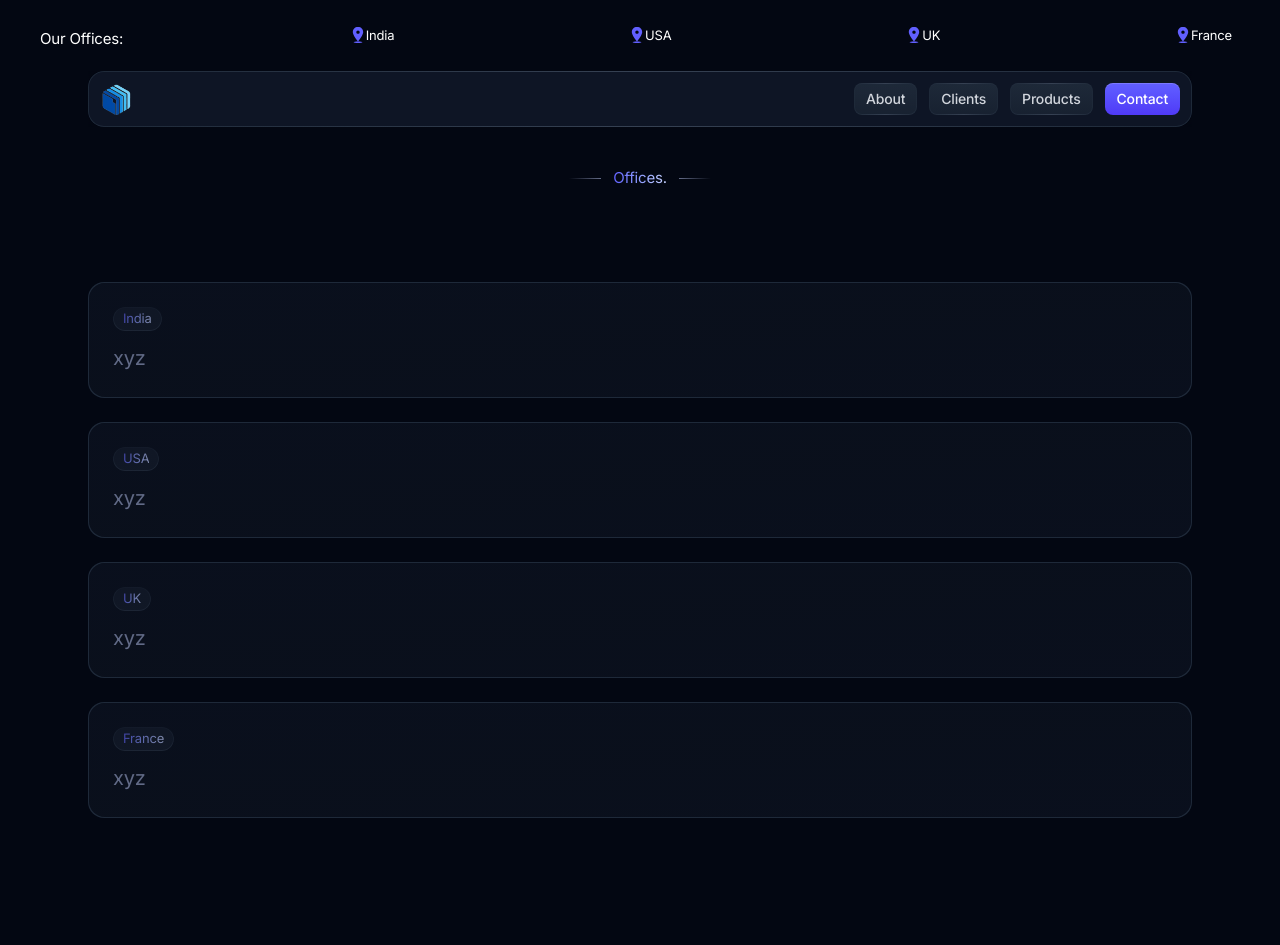
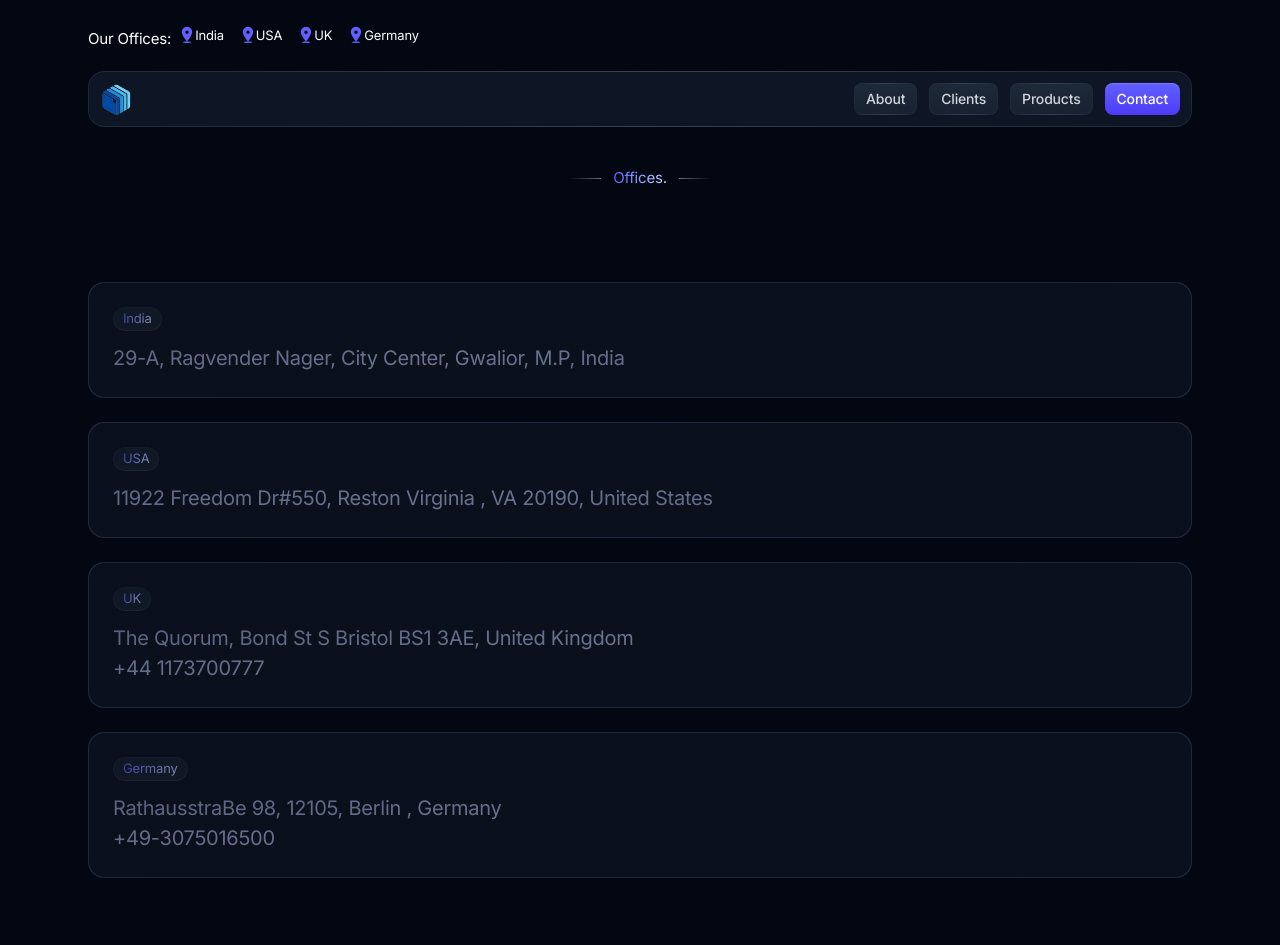
Before and after one commit to satishvermacoen/st-temp, a Next.js app: page /offices in a window 1280 px wide. Shown: the top 945 px of the page. Built offline with nearby package versions, Linux system fonts and the light colour scheme.

Commit message:
address-update

```diff
--- a/app/(default)/page.tsx
+++ b/app/(default)/page.tsx
@@ -9,7 +9,6 @@ import Workflows from "@/components/products";
 import Features from "@/components/features";
 import Clients from "@/components/clients";
 import Cta from "@/components/cta";
-import Whyerp from "@/components/Whyerp";
 
 export default function Home() {
   return (
--- a/app/offices/page.tsx
+++ b/app/offices/page.tsx
@@ -50,7 +50,7 @@ const Page = () => {
                     </span>
                   </div>
                   <p className="text-indigo-200/65 text-xl">
-                    xyz
+                    29-A, Ragvender Nager, City Center, Gwalior, M.P, India
                   </p>
                 </div>
               </div>
@@ -89,7 +89,7 @@ const Page = () => {
                     </span>
                   </div>
                   <p className="text-indigo-200/65 text-xl">
-                   xyz
+                  11922 Freedom Dr#550, Reston Virginia , VA 20190, United States
                   </p>
                 </div>
               </div>
@@ -128,7 +128,10 @@ const Page = () => {
                     </span>
                   </div>
                   <p className="text-indigo-200/65 text-xl">
-                    xyz
+                  The Quorum, Bond St S Bristol BS1 3AE, United Kingdom
+                  </p>
+                  <p className="text-indigo-200/65 text-xl">
+                  +44 1173700777
                   </p>
                 </div>
               </div>
@@ -162,12 +165,15 @@ const Page = () => {
                   <div className="mb-3">
                     <span className="btn-sm relative rounded-full bg-gray-800/40 px-2.5 py-0.5 text-xs font-normal before:pointer-events-none before:absolute before:inset-0 before:rounded-[inherit] before:border before:border-transparent before:[background:linear-gradient(to_bottom,--theme(--color-gray-700/.15),--theme(--color-gray-700/.5))_border-box] before:[mask-composite:exclude_!important] before:[mask:linear-gradient(white_0_0)_padding-box,_linear-gradient(white_0_0)] hover:bg-gray-800/60">
                       <span className="bg-linear-to-r from-indigo-500 to-indigo-200 bg-clip-text text-transparent">
-                        France
+                      Germany
                       </span>
                     </span>
                   </div>
                   <p className="text-indigo-200/65 text-xl">
-                    xyz
+                  RathausstraBe 98, 12105, Berlin , Germany
+                  </p>
+                  <p className="text-indigo-200/65 text-xl">
+                  +49-3075016500
                   </p>
                 </div>
               </div>
--- a/components/hero-home.tsx
+++ b/components/hero-home.tsx
@@ -4,7 +4,7 @@ import Image from 'next/image';
 export default function HeroHome() {
   return (
     <section>
-      <div className="mx-auto max-w-6xl px-4 sm:px-6">
+      <div className="max-w-6xl mx-auto px-4 sm:px-6">
         {/* Hero content */}
         <div className="py-12 md:py-20">
           {/* Section header */}
--- a/components/ui/footer.tsx
+++ b/components/ui/footer.tsx
@@ -159,7 +159,7 @@ export default function Footer() {
                 <a
                   className="text-indigo-200/65 transition hover:text-indigo-500" href="/offices"
                 >
-                France
+                Germany
                 </a>
               </li>
             </ul>
--- a/components/ui/offices.tsx
+++ b/components/ui/offices.tsx
@@ -1,9 +1,7 @@
-"use client";
-
 export default function Offices() {
   return (
-    <div className="z-10 mt-2 w-full md:mt-5 px-10 flex-row">
-    <div className="flex flex-row justify-between">
+    <div className="z-30 mt-2 w-full md:mt-5 px-10 flex-row">
+    <div className="max-w-6xl mx-auto px-4 sm:px-6 flex flex-row justify-items-center">
     <h2 className="text-white flex-row pt-2">Our Offices:</h2>
     <a className="flex items-center justify-center px-2 text-indigo-500 transition hover:text-indigo-400" href="/offices">
       <svg
@@ -43,7 +41,7 @@ export default function Offices() {
       >
         <path d="M52.708,20.849C52.708,8.185,44.584,0,32,0S11.292,8.185,11.292,20.849c0,10.556,16.311,31.747,18.175,34.118l2.278,2.928   c-9.542,0.025-17.237,1.38-17.237,3.051c0,1.686,7.836,3.053,17.502,3.053s17.502-1.367,17.502-3.053   c0-1.672-7.704-3.028-17.255-3.051l2.292-2.928C36.396,52.581,52.708,31.39,52.708,20.849z M25.294,20.835   c0-3.604,3.002-6.526,6.706-6.526c3.704,0,6.706,2.922,6.706,6.526S35.704,27.361,32,27.361   C28.296,27.361,25.294,24.439,25.294,20.835z" />
       </svg>
-      <h2 className="text-white text-xs">France</h2>
+      <h2 className="text-white text-xs">Germany</h2>
     </a>
     </div>
     </div>
```
